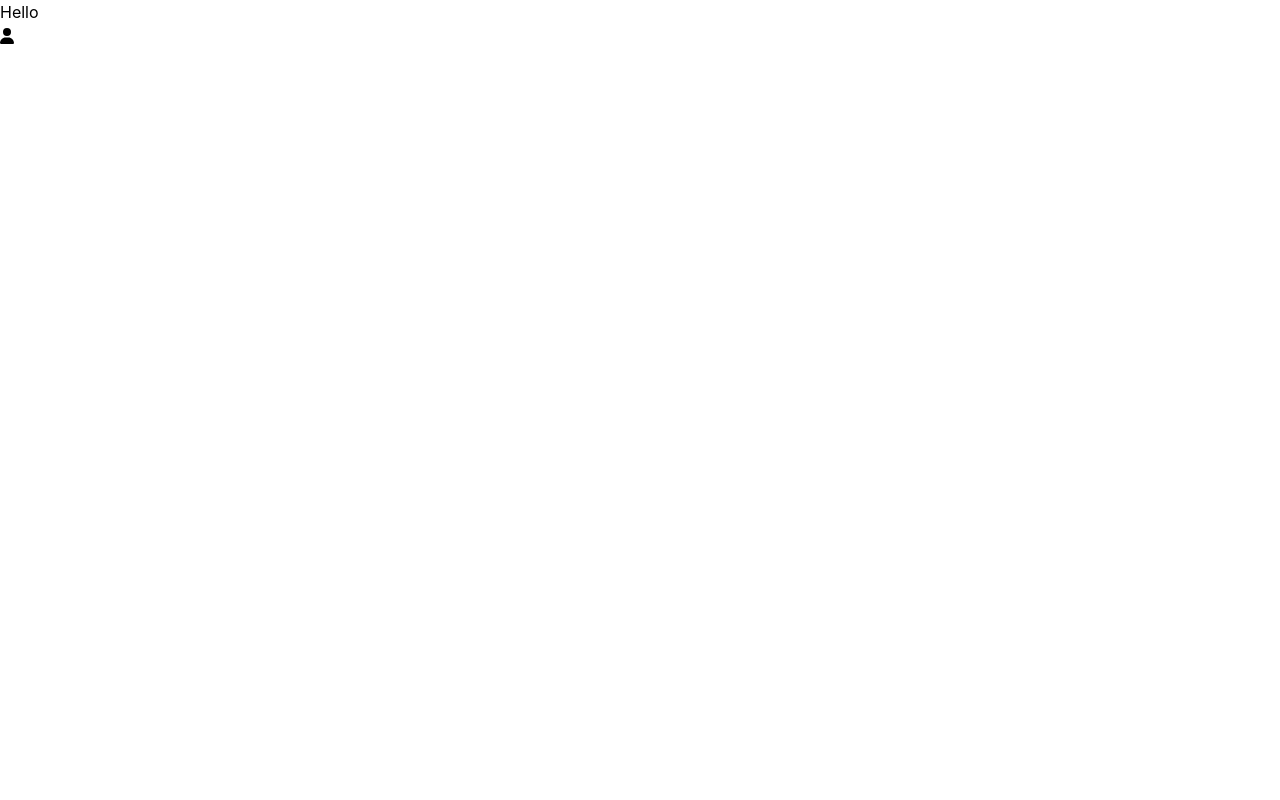
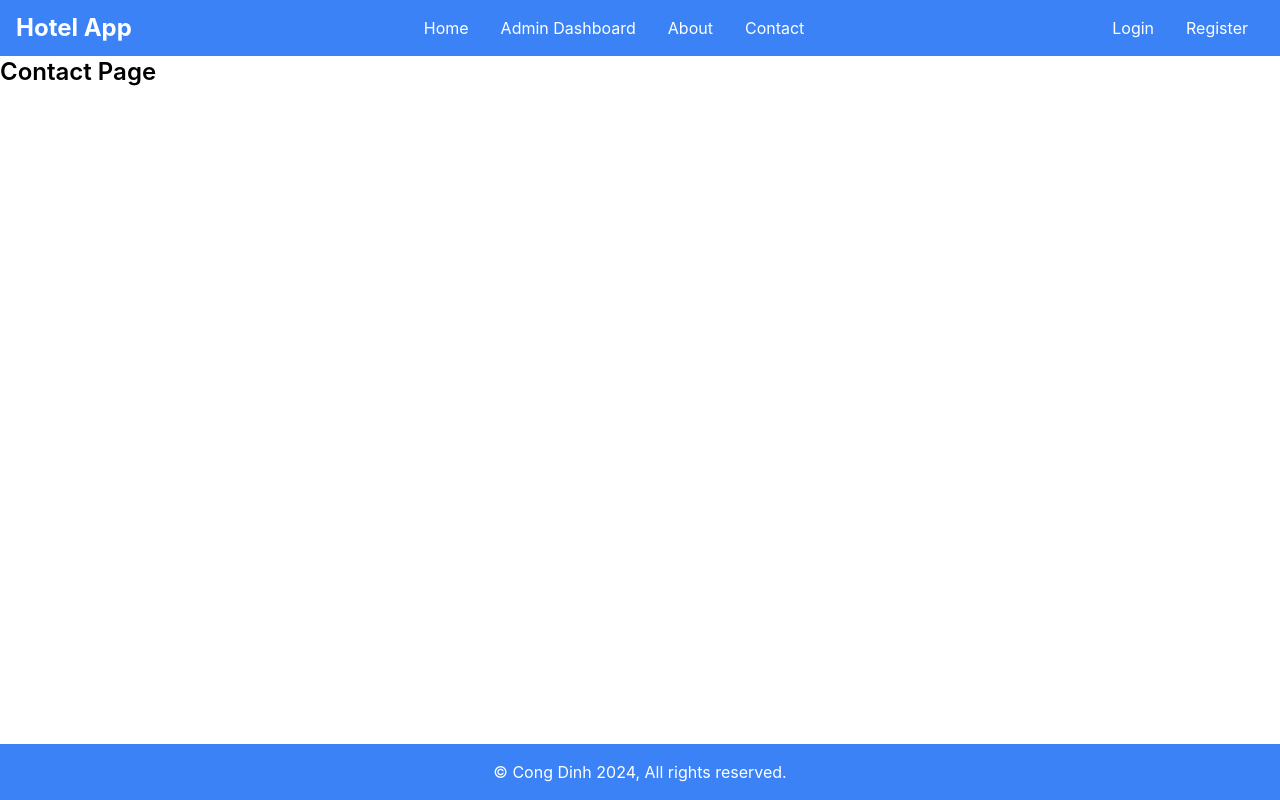
Before and after one commit to congdinh2008/react-basic-demo, a React (Create React App) app: page /contact in a window 1280 px wide. Built offline with nearby package versions, Linux system fonts and the light colour scheme.

Commit message:
Step 3: Config layout with router dom

```diff
--- a/src/App.tsx
+++ b/src/App.tsx
@@ -1,36 +1,27 @@
-import { useEffect, useState } from 'react';
+import { BrowserRouter, Route, Routes } from 'react-router-dom';
 import './App.css';
-import { FontAwesomeIcon } from '@fortawesome/react-fontawesome';
-import { faUser } from '@fortawesome/free-solid-svg-icons';
+import Home from './pages/Home';
+import About from './pages/About';
+import Contact from './pages/Contact';
+import CustomerLayout from './shared/layouts/CustomerLayout';
+import ManagerLayout from './shared/layouts/ManagerLayout';
+import AdminDashboard from './pages/manager/AdminDashboard';
 
 function App() {
-  const [data, setData] = useState<any[]>([]);
+  return (
+    <BrowserRouter>
+      <div className="main-content min-h-screen flex flex-col">
+        <Routes>
+          {/* Customer Router */}
+          <Route path="/" element={<CustomerLayout><Home /></CustomerLayout>} />
+          <Route path="/about" element={<CustomerLayout><About /></CustomerLayout>} />
+          <Route path="/contact" element={<CustomerLayout><Contact /></CustomerLayout>} />
 
-  useEffect(() => {
-    // getGitHubData();
-  }, []);
-
-  const getGitHubData = async () => {
-    const response = await fetch(`https://api.github.com/users`);
-    const data = await response.json();
-    console.log(data);
-
-    setData(data);
-  };
-
-  return (
-    <section>
-      <h1>Hello</h1>
-      <FontAwesomeIcon icon={faUser} />
-      <ul>
-        {data.map((item: any) => (
-          <li key={item.id}>
-            <img src={item.avatar_url} alt={item.login} width={100} />
-            <h3>{item.login}</h3>
-          </li>
-        ))}
-      </ul>
-    </section>
+          {/* Admin Router */}
+          <Route path="/manager/admin-dashboard" element={<ManagerLayout><AdminDashboard /></ManagerLayout>} />
+        </Routes>
+      </div>
+    </BrowserRouter>
   );
 }
 
--- /dev/null
+++ b/src/pages/About.tsx
@@ -0,0 +1,9 @@
+function About() {
+    return (
+        <section>
+            <h1 className="text-2xl font-semibold">About Page</h1>
+        </section>
+    );
+}
+
+export default About;
--- /dev/null
+++ b/src/pages/Contact.tsx
@@ -0,0 +1,9 @@
+function Contact() {
+    return (
+        <section>
+            <h1 className="text-2xl font-semibold">Contact Page</h1>
+        </section>
+    );
+}
+
+export default Contact;
--- /dev/null
+++ b/src/pages/Home.tsx
@@ -0,0 +1,9 @@
+const Home = () => {
+    return (
+        <section>
+            <h1 className="text-2xl font-semibold">Home Page</h1>
+        </section>
+    );
+}
+
+export default Home;
--- /dev/null
+++ b/src/pages/manager/AdminDashboard.tsx
@@ -0,0 +1,9 @@
+function AdminDashboard() {
+    return (
+        <section>
+            <h1 className="text-2xl font-semibold">Admin Dashboard Page</h1>
+        </section>
+    );
+}
+
+export default AdminDashboard;
--- /dev/null
+++ b/src/shared/components/Footer.tsx
@@ -0,0 +1,9 @@
+function Footer() {
+  return (
+    <footer className="flex justify-center items-center p-4 bg-blue-500 text-white">
+      <p>&copy; Cong Dinh 2024, All rights reserved.</p>
+    </footer>
+  );
+}
+
+export default Footer;
--- /dev/null
+++ b/src/shared/components/Header.tsx
@@ -0,0 +1,37 @@
+import { Link } from "react-router-dom";
+
+function Header() {
+    return (
+        <header className="flex justify-between items-center px-4 bg-blue-500 text-white">
+            <Link to="/" className="brand block text-2xl font-bold">Hotel App</Link>
+            <nav>
+                <ul className="nav-menu flex justify-center">
+                    <li className="nav-item">
+                        <Link to="/" className="nav-link block p-4 hover:bg-blue-700">Home</Link>
+                    </li>
+                    <li className="nav-item">
+                        <Link to="/manager/admin-dashboard" className="nav-link block p-4 hover:bg-blue-700">Admin Dashboard</Link>
+                    </li>
+                    <li className="nav-item">
+                        <Link to="/about" className="nav-link block p-4 hover:bg-blue-700">About</Link>
+                    </li>
+                    <li className="nav-item">
+                        <Link to="/contact" className="nav-link block p-4 hover:bg-blue-700">Contact</Link>
+                    </li>
+                </ul>
+            </nav>
+            <div className="profile-menu">
+                <ul className="nav-menu flex justify-center">
+                    <li className="nav-item">
+                        <Link to="/" className="nav-link block p-4 hover:bg-blue-700">Login</Link>
+                    </li>
+                    <li className="nav-item">
+                        <Link to="/about" className="nav-link block p-4 hover:bg-blue-700">Register</Link>
+                    </li>
+                </ul>
+            </div>
+        </header>
+    );
+}
+
+export default Header;
--- /dev/null
+++ b/src/shared/components/Sidebar.tsx
@@ -0,0 +1,16 @@
+function Sidebar() {
+    return (
+        <aside>
+            <nav>
+                <ul>
+                    <li>Dashboard</li>
+                    <li>Users</li>
+                    <li>Products</li>
+                    <li>Orders</li>
+                </ul>
+            </nav>
+        </aside>
+    );
+}
+
+export default Sidebar;
--- /dev/null
+++ b/src/shared/layouts/CustomerLayout.tsx
@@ -0,0 +1,16 @@
+import Footer from "../components/Footer";
+import Header from "../components/Header";
+
+function CustomerLayout({ children }: { children: React.ReactNode }) {
+    return (
+        <>
+            <Header />
+            <main className='flex-1'>
+                {children}
+            </main>
+            <Footer />
+        </>
+    );
+}
+
+export default CustomerLayout;
--- /dev/null
+++ b/src/shared/layouts/ManagerLayout.tsx
@@ -0,0 +1,18 @@
+import Footer from "../components/Footer";
+import Header from "../components/Header";
+import Sidebar from "../components/Sidebar";
+
+function ManagerLayout({ children }: { children: React.ReactNode }) {
+    return (
+        <>
+            <Header />
+            <main className='flex-1'>
+                <Sidebar />
+                {children}
+            </main>
+            <Footer />
+        </>
+    );
+}
+
+export default ManagerLayout;
```
